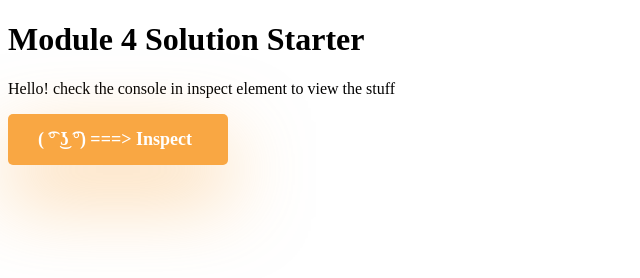
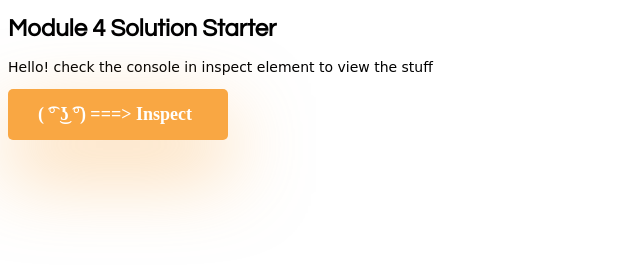
Before and after one commit to icuck/Module-4-Solution, a plain HTML site: page index.html in a window 1280 px wide. Shown: the whole page, without its empty margins (0-640 px from the left). Drawn offline with Linux system fonts and the light colour scheme.

Commit message:
Update style.css

```diff
--- a/style.css
+++ b/style.css
@@ -3,6 +3,23 @@
 ----iCuck Studios----
 ----------------------
 */
+h1 {
+    font-family: "Century Gothic", CenturyGothic, AppleGothic, sans-serif;
+    font-size: 24px;
+    font-style: normal;
+    font-variant: normal;
+    font-weight: 700;
+    line-height: 26.4px;
+}
+
+p {
+    font-family: cursive;
+    font-size: 14px;
+}
+p.hover {
+    font-size: 18px
+}
+
 #animated_Btn {
     color: #fff;
     border-radius: 30px;
```
